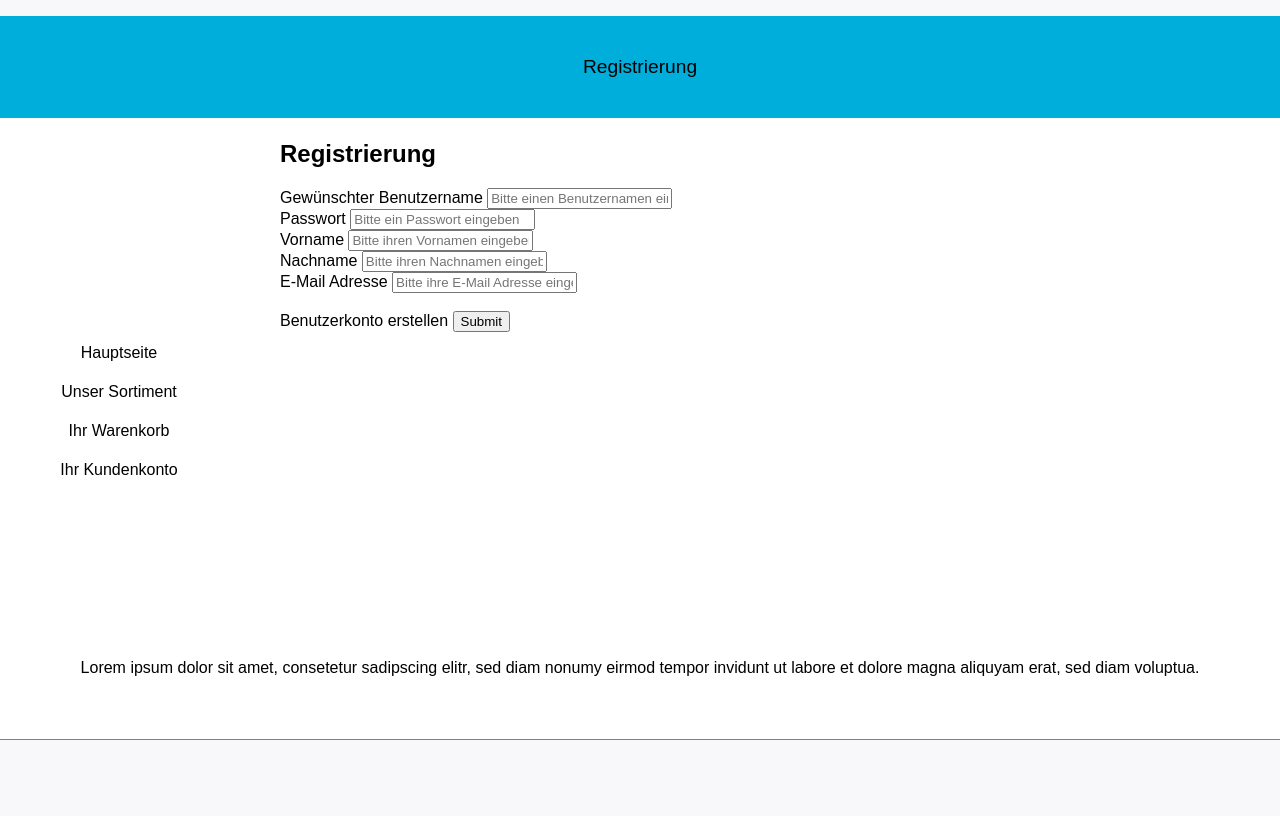
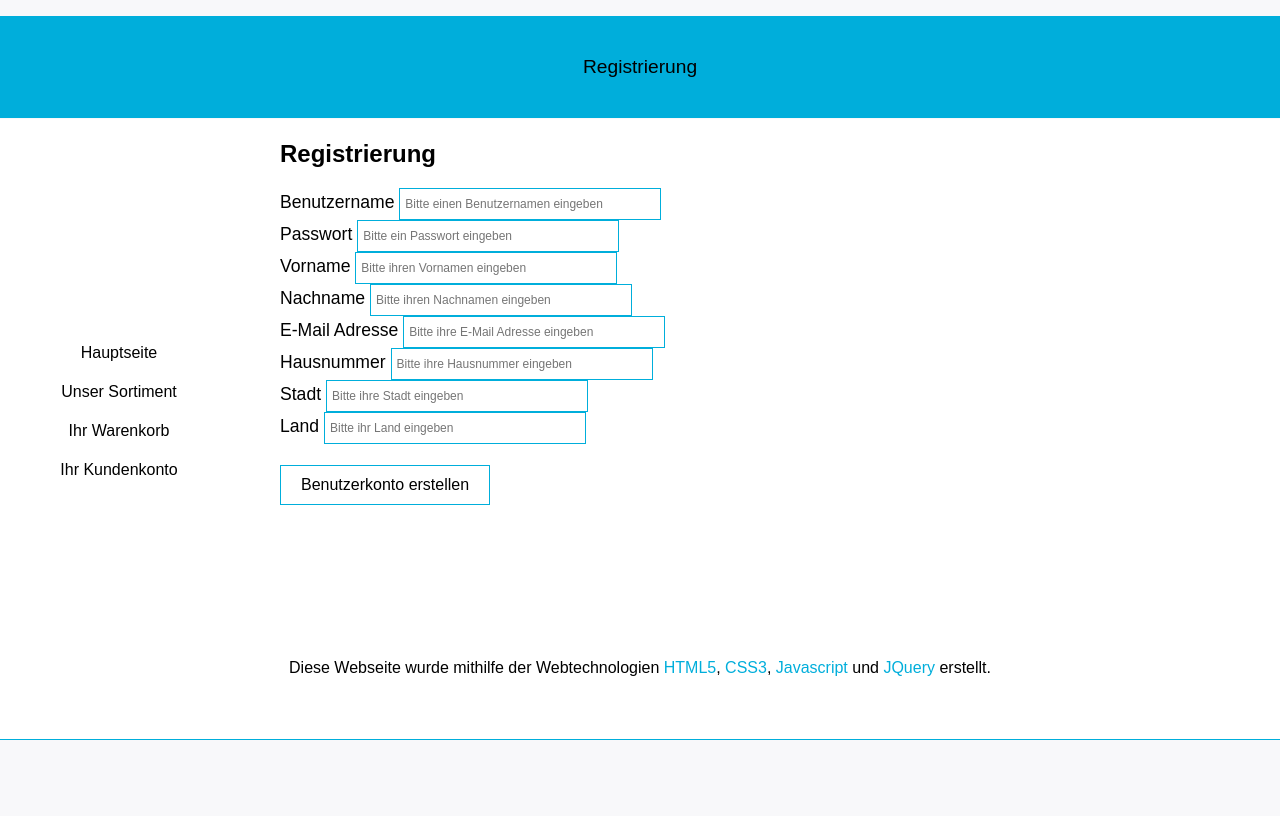
Before and after one commit to LuZziD/DB-Project, a PHP site: page /registrierung.html in a window 1280 px wide. Run offline with PHP 8.4, Linux system fonts and the light colour scheme.

Commit message:
HTML CSS Revert
-Bugs fixed
-New functions
-Jev is a son of a bitch :***

```diff
--- a/layout-registrierung.css
+++ b/layout-registrierung.css
@@ -79,3 +79,30 @@ body {
     text-align: center;
     border-bottom: 1px solid #00aedb;
 }
+#input {
+font-size: 1.1em;
+width: 1000px;
+}
+#submit {
+    list-style-type: none;
+	background-color:#ffffff;
+	border:1px solid #00aedb;
+	display:inline-block;
+	cursor:pointer;
+	color:#000000;
+	font-family:arial;
+	font-size:16px;
+	padding:10px 20px;
+	text-decoration:none;
+
+}
+#submit:hover {
+	background: #00aedb;
+    border-color: #000;
+    border:1px solid #000;
+}
+#submit:active {
+	position:relative;
+	top:1px;
+    background: #fff;
+}
--- a/layout-sortiment.css
+++ b/layout-sortiment.css
@@ -21,6 +21,7 @@ body {
     background-color: #ffffff;
     margin-left: 240px;
     margin-top: 1px;
+
 }
 #container2 {
     width: 240px;
@@ -81,7 +82,7 @@ body {
 }
 #table {
     font-size: 0.85em;
-    width: 960px;
+    width: 1040px;
     height: 420px;
     border-bottom: 1px solid #00aedb;
 }
--- a/layout.css
+++ b/layout.css
@@ -72,9 +72,6 @@ body {
     padding-left: 25px;
     padding-top: 1px;
 }
-#link {
-    list-style-type: none;
-}
 #footer {
     width: 1280px;
     height: 80px;
@@ -82,3 +79,26 @@ body {
     text-align: center;
     border-bottom: 1px solid #00aedb;
 }
+a {
+    list-style-type: none;
+	background-color:#ffffff;
+	border:1px solid #00aedb;
+	display:inline-block;
+	cursor:pointer;
+	color:#000000;
+	font-family:arial;
+	font-size:16px;
+	padding:10px 20px;
+	text-decoration:none;
+
+}
+a:hover {
+	background: #00aedb;
+    border-color: #000;
+    border:1px solid #000;
+}
+a:active {
+	position:relative;
+	top:1px;
+    background: #fff;
+}
--- a/registrierung.html
+++ b/registrierung.html
@@ -4,7 +4,7 @@
 <head>
     <title>Registrierung</title>
     <meta charset="UTF-8">
-    <link rel="stylesheet" href="layout.css" type="text/css" />
+    <link rel="stylesheet" href="layout-registrierung.css" type="text/css" />
     <script src="jquery-2.1.3.min.js"></script>
 </head>
 
@@ -17,7 +17,7 @@
             <ul>
                 <li><a href="index.html">Hauptseite</a>
                 </li>
-                <li><a href="#">Unser Sortiment</a>
+                <li><a href="sortiment.html">Unser Sortiment</a>
                 </li>
                 <li><a href="#">Ihr Warenkorb</a>
                 </li>
@@ -29,28 +29,34 @@
             <div id="content">
                 <h2 align="left">Registrierung</h2>
                 <form action="#">
-                    <div id="input">Gewünschter Benutzername
-                        <input type="text" placeholder="Bitte einen Benutzernamen eingeben" title="Bitte einen Benutzernamen eingeben">
+                    <div id="input">Benutzername
+                         <input size="50" style="color:#000;font-family:Arial;font-size:12px;border: 1px solid #00aedb;background-color:#FFFFFF;height:20px;padding:5px;width:250px;" type="Text" placeholder="Bitte einen Benutzernamen eingeben" title="Bitte einen Benutzernamen eingeben">
                         <br>Passwort
-                        <input type="text" placeholder="Bitte ein Passwort eingeben" title="Bitte ein Passwort eingeben">
+                         <input size="50" style="color:#000;font-family:Arial;font-size:12px;border: 1px solid #00aedb;background-color:#FFFFFF;height:20px;padding:5px;width:250px;" type="password" placeholder="Bitte ein Passwort eingeben" title="Bitte einPasswort eingeben">
                         <br>Vorname
-                        <input type="text" placeholder="Bitte ihren Vornamen eingeben" title="Bitte ihren Vornamen eingeben">
+                        <input size="50" style="color:#000;font-family:Arial;font-size:12px;border: 1px solid #00aedb;background-color:#FFFFFF;height:20px;padding:5px;width:250px;" type="Text" placeholder="Bitte ihren Vornamen eingeben" title="Bitte Ihren Vornamen eingeben">
                         <br>Nachname
-                        <input type="text" placeholder="Bitte ihren Nachnamen eingeben" title="Bitte ihren Nachnamen eingeben">
+                        <input size="50" style="color:#000;font-family:Arial;font-size:12px;border: 1px solid #00aedb;background-color:#FFFFFF;height:20px;padding:5px;width:250px;" type="Text" placeholder="Bitte ihren Nachnamen eingeben" title="Bitte Ihren Nachnamen eingeben">
                         <br>E-Mail Adresse
-                        <input type="text" placeholder="Bitte ihre E-Mail Adresse eingeben" title="Bitte ihre E-Mail Adresse eingeben">
+                       <input size="50" style="color:#000;font-family:Arial;font-size:12px;border: 1px solid #00aedb;background-color:#FFFFFF;height:20px;padding:5px;width:250px;" type="Text" placeholder="Bitte ihre E-Mail Adresse eingeben" title="Bitte ihre E-Mail Adresse eingeben">
+                        <br>Hausnummer
+                         <input size="50" style="color:#000;font-family:Arial;font-size:12px;border: 1px solid #00aedb;background-color:#FFFFFF;height:20px;padding:5px;width:250px;" type="Text" placeholder="Bitte ihre Hausnummer eingeben" title="Bitte Ihre Hausnummer eingeben">
+                        <br>Stadt
+                         <input size="50" style="color:#000;font-family:Arial;font-size:12px;border: 1px solid #00aedb;background-color:#FFFFFF;height:20px;padding:5px;width:250px;" type="Text" placeholder="Bitte ihre Stadt eingeben" title="Bitte Ihre Stadt eingeben">
+                        <br>Land
+                        <input size="50" style="color:#000;font-family:Arial;font-size:12px;border: 1px solid #00aedb;background-color:#FFFFFF;height:20px;padding:5px;width:250px;" type="Text" placeholder="Bitte ihr Land eingeben" title="Bitte Ihr Land eingeben">
                         <br>
                         <br>
+
                     </div>
                     <div id="submit">
-                        Benutzerkonto erstellen
-                        <input type="submit" title="Senden">
+                        <a href="javascript:void(document.#.submit())" style="color: #000000; text-decoration: none">Benutzerkonto erstellen</a>
                     </div>
                 </form>
             </div>
         </div>
     </div>
-    <div id="footer">Lorem ipsum dolor sit amet, consetetur sadipscing elitr, sed diam nonumy eirmod tempor invidunt ut labore et dolore magna aliquyam erat, sed diam voluptua.</div>
+    <div id="footer">Diese Webseite wurde mithilfe der Webtechnologien <a href="https://de.wikipedia.org/wiki/HTML5" style="color: #00aedb; text-decoration: none">HTML5</a>, <a href="https://de.wikipedia.org/wiki/Cascading_Style_Sheets" style="color: #00aedb; text-decoration: none">CSS3</a>, <a href="https://de.wikipedia.org/wiki/JavaScript" style="color: #00aedb; text-decoration: none">Javascript</a> und <a href="https://de.wikipedia.org/wiki/JQuery" style="color: #00aedb; text-decoration: none">JQuery</a> erstellt.</div>
 </body>
 
 </html>
--- a/sortiment.html
+++ b/sortiment.html
@@ -148,7 +148,6 @@
                 </div>
             </div>
         </div>
-        <div id="footer">Diese Webseite wurde mithilfe der Webtechnologien <a href="https://de.wikipedia.org/wiki/HTML5">HTML5</a>, <a href="https://de.wikipedia.org/wiki/Cascading_Style_Sheets">CSS3</a>, <a href="https://de.wikipedia.org/wiki/JavaScript">Javascript</a> und <a href="https://de.wikipedia.org/wiki/JQuery">JQuery</a> erstellt.</div>
-</body>
-
+        <div id="footer">Diese Webseite wurde mithilfe der Webtechnologien <a href="https://de.wikipedia.org/wiki/HTML5" style="color: #00aedb; text-decoration: none">HTML5</a>, <a href="https://de.wikipedia.org/wiki/Cascading_Style_Sheets" style="color: #00aedb; text-decoration: none">CSS3</a>, <a href="https://de.wikipedia.org/wiki/JavaScript" style="color: #00aedb; text-decoration: none">Javascript</a> und <a href="https://de.wikipedia.org/wiki/JQuery" style="color: #00aedb; text-decoration: none">JQuery</a> erstellt.</div>
+    </body>
 </html>
```
Also changed, not shown: index.html (+4 -27 lines), kundenkonto.html (+11 -12 lines), layout-kundenkonto.css (+20 -3 lines).
